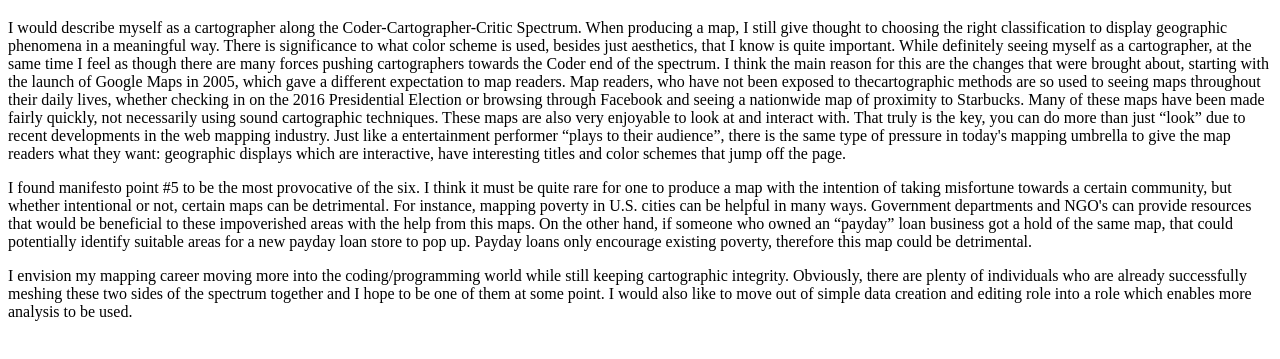
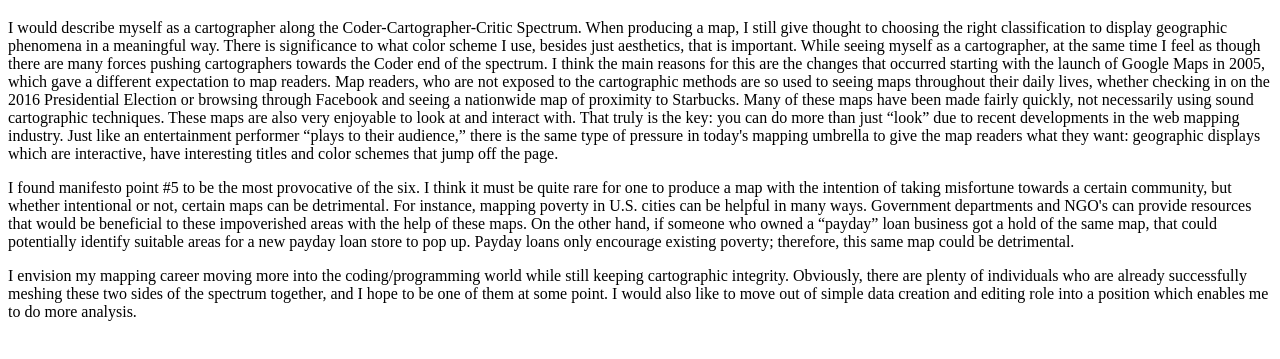
Before and after one commit to jwf61/map672, a plain HTML site: page Module 1/index.html in a window 1280 px wide. Shown: the part 61-420 px from the top of the page. Drawn offline with Linux system fonts and the light colour scheme.

Commit message:
edit prose

```diff
--- a/Module 1/index.html
+++ b/Module 1/index.html
@@ -2,16 +2,16 @@
 <html>
 <head>
 <meta charset=utf-8 />
-<title>A basic HTML template</title>
+<title>Reaction to the Floating Sheep Manifesto</title>
 <meta name='viewport' content='initial-scale=1,maximum-scale=1,user-scalable=no' />
 </head>
 <body>
 <h1>My Reaction to the Floating Sheep Manifesto</h1>
-<p>I would describe myself as a cartographer along the Coder-Cartographer-Critic Spectrum. When producing a map, I still give thought to choosing the right classification to display geographic phenomena in a meaningful way. There is significance to what color scheme is used, besides just aesthetics, that I know is quite important. While definitely seeing myself as a cartographer, at the same time I feel as though there are many forces pushing cartographers towards the Coder end of the spectrum. I think the main reason for this are the changes that were brought about, starting with the launch of Google Maps in 2005, which gave a different expectation to map readers. Map readers, who have not been exposed to thecartographic methods are so used to seeing maps throughout their daily lives, whether checking in on the 2016 Presidential Election or browsing through Facebook and seeing a nationwide map of proximity to Starbucks. Many of these maps have been made fairly quickly, not necessarily using sound cartographic techniques. These maps are also very enjoyable to look at and interact with. That truly is the key, you can do more than just “look” due to recent developments in the web mapping industry. Just like a entertainment performer “plays to their audience”, there is the same type of pressure in today's mapping umbrella to give the map readers what they want: geographic displays which are interactive, have interesting titles and color schemes that jump off the page.
+<p>I would describe myself as a cartographer along the Coder-Cartographer-Critic Spectrum. When producing a map, I still give thought to choosing the right classification to display geographic phenomena in a meaningful way. There is significance to what color scheme I use, besides just aesthetics, that is important. While seeing myself as a cartographer, at the same time I feel as though there are many forces pushing cartographers towards the Coder end of the spectrum. I think the main reasons for this are the changes that occurred starting with the launch of Google Maps in 2005, which gave a different expectation to map readers. Map readers, who are not exposed to the cartographic methods are so used to seeing maps throughout their daily lives, whether checking in on the 2016 Presidential Election or browsing through Facebook and seeing a nationwide map of proximity to Starbucks. Many of these maps have been made fairly quickly, not necessarily using sound cartographic techniques. These maps are also very enjoyable to look at and interact with. That truly is the key: you can do more than just “look” due to recent developments in the web mapping industry. Just like an entertainment performer “plays to their audience,” there is the same type of pressure in today's mapping umbrella to give the map readers what they want: geographic displays which are interactive, have interesting titles and color schemes that jump off the page.
 </p>
-<p>I found manifesto point #5 to be the most provocative of the six. I think it must be quite rare for one to produce a map with the intention of taking misfortune towards a certain community, but whether intentional or not, certain maps can be detrimental. For instance, mapping poverty in U.S. cities can be helpful in many ways. Government departments and NGO's can provide resources that would be beneficial to these impoverished areas with the help from this maps. On the other hand, if someone who owned an “payday” loan business got a hold of the same map, that could potentially identify suitable areas for a new payday loan store to pop up. Payday loans only encourage existing poverty, therefore this map could be detrimental.
+<p>I found manifesto point #5 to be the most provocative of the six. I think it must be quite rare for one to produce a map with the intention of taking misfortune towards a certain community, but whether intentional or not, certain maps can be detrimental. For instance, mapping poverty in U.S. cities can be helpful in many ways. Government departments and NGO's can provide resources that would be beneficial to these impoverished areas with the help of these maps. On the other hand, if someone who owned a “payday” loan business got a hold of the same map, that could potentially identify suitable areas for a new payday loan store to pop up. Payday loans only encourage existing poverty; therefore, this same map could be detrimental.
 </p>
-<p>I envision my mapping career moving more into the coding/programming world while still keeping cartographic integrity. Obviously, there are plenty of individuals who are already successfully meshing these two sides of the spectrum together and I hope to be one of them at some point. I would also like to move out of simple data creation and editing role into a role which enables more analysis to be used.
+<p>I envision my mapping career moving more into the coding/programming world while still keeping cartographic integrity. Obviously, there are plenty of individuals who are already successfully meshing these two sides of the spectrum together, and I hope to be one of them at some point. I would also like to move out of simple data creation and editing role into a position which enables me to do more analysis.
 </p>
 </body>
 </html>
```
Also changed, not shown: 1 other file.
